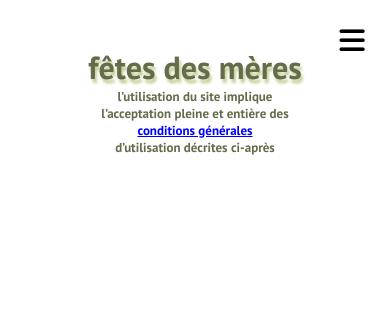
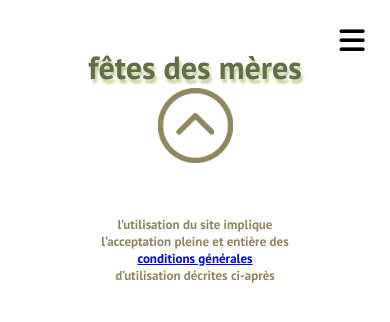
Before and after one commit to Pauljjjj/Flaura_React, a React (Create React App) app: page /fete_des_meres in a window 390 px wide. Shown: the top 322 px of the page. Built offline with nearby package versions, Linux system fonts and the light colour scheme.

Commit message:
mobile opacity

```diff
--- a/src/components/CSS/Article.css
+++ b/src/components/CSS/Article.css
@@ -55,6 +55,7 @@ main {
 
 .ancre{
     text-align: center;
+    margin-bottom: 50px;
 }
 
 .ancre img:hover {
--- a/src/components/CSS/Navbar.css
+++ b/src/components/CSS/Navbar.css
@@ -113,9 +113,8 @@
 
     .nav-menu.active {
         background: white;
-        opacity: 50%;
         left: 0;
-        opacity: 1;
+        opacity: 75%;
         transition: all 0.5s ease;
         z-index: 1;
     }
--- a/src/components/CSS/Titre.css
+++ b/src/components/CSS/Titre.css
@@ -36,6 +36,7 @@ h1{
 
 .text-title{
     font-size: small;
+    color: #8f8762;
 }
 
 .text-title2::selection {
--- a/src/components/pages/Deuil.js
+++ b/src/components/pages/Deuil.js
@@ -1,11 +1,17 @@
 import React from 'react';
 import '../CSS/Titre.css';
+import fleche from '../img/fleche.png';
 
 export default function Deuil() {
   return (
     <div>
       <h1 className='text-title3' id='top'>Deuil</h1>
       <div className='condition_generale2'>
+      <div className='ancre'>
+        <a href="#top">
+          <img src={fleche} width={75} height={75} alt=''/>
+        </a>
+      </div>
         <h6 className='text-title'>l’utilisation du site implique <br className='text-title'/> l’acceptation pleine et entière des <br className='text-title'/><a className='aa' href="condition_general"> conditions générales </a> <br className='text-title'/> d’utilisation décrites ci-après</h6>
       </div>
     </div>
--- a/src/components/pages/Fete_des_meres.js
+++ b/src/components/pages/Fete_des_meres.js
@@ -1,11 +1,17 @@
 import React from 'react';
 import '../CSS/Titre.css';
+import fleche from '../img/fleche.png';
 
 export default function Fete_des_meres() {
   return (
     <div>
       <h1 className='text-title3' id='top'>fêtes des mères</h1>
       <div className='condition_generale2'>
+      <div className='ancre'>
+        <a href="#top">
+          <img src={fleche} width={75} height={75} alt=''/>
+        </a>
+      </div>
         <h6 className='text-title'>l’utilisation du site implique <br className='text-title'/> l’acceptation pleine et entière des <br className='text-title'/><a className='aa' href="condition_general"> conditions générales </a> <br className='text-title'/> d’utilisation décrites ci-après</h6>
       </div>
     </div>
--- a/src/components/pages/Mariage.js
+++ b/src/components/pages/Mariage.js
@@ -10,6 +10,7 @@ import Mariage7 from '../img/mariage7.jpg';
 import Mariage8 from '../img/mariage8.jpg';
 import Mariage9 from '../img/mariage9.jpg';
 import Mariage10 from '../img/mariage10.jpg';
+import fleche from '../img/fleche.png';
 
 export default function Mariage() {
   return (
@@ -48,6 +49,11 @@ export default function Mariage() {
         </section>
       </main>
       <div className='condition_generale2'>
+      <div className='ancre'>
+        <a href="#top">
+          <img src={fleche} width={75} height={75} alt=''/>
+        </a>
+      </div>
         <h6 className='text-title'>l’utilisation du site implique <br className='text-title'/> l’acceptation pleine et entière des <br className='text-title'/><a className='aa' href="condition_general"> conditions générales </a> <br className='text-title'/> d’utilisation décrites ci-après</h6>
       </div>
     </div>
--- a/src/components/pages/Naissance.js
+++ b/src/components/pages/Naissance.js
@@ -1,11 +1,17 @@
 import React from 'react';
 import '../CSS/Titre.css';
+import fleche from '../img/fleche.png';
 
 export default function Naissance() {
   return (
     <div>
       <h1 className='text-title3' id='top'>Naissance</h1>
       <div className='condition_generale2'>
+      <div className='ancre'>
+        <a href="#top">
+          <img src={fleche} width={75} height={75} alt=''/>
+        </a>
+      </div>
         <h6 className='text-title'>l’utilisation du site implique <br className='text-title'/> l’acceptation pleine et entière des <br className='text-title'/><a className='aa' href="condition_general"> conditions générales </a> <br className='text-title'/> d’utilisation décrites ci-après</h6>
       </div>
     </div>
--- a/src/components/pages/Voir_tout_evenement.js
+++ b/src/components/pages/Voir_tout_evenement.js
@@ -12,6 +12,7 @@ import Evenement7 from '../img/mariage7.jpg';
 import Evenement8 from '../img/mariage8.jpg';
 import Evenement9 from '../img/mariage9.jpg';
 import Evenement10 from '../img/mariage10.jpg';
+import fleche from '../img/fleche.png';
 
 export default function Voir_tout_evenement() {
   return (
@@ -61,6 +62,11 @@ export default function Voir_tout_evenement() {
         </section>
       </main>
       <div className='condition_generale2'>
+      <div className='ancre'>
+        <a href="#top">
+          <img src={fleche} width={75} height={75} alt=''/>
+        </a>
+      </div>
         <h6 className='text-title'>l’utilisation du site implique <br className='text-title'/> l’acceptation pleine et entière des <br className='text-title'/><a className='aa' href="condition_general"> conditions générales </a> <br className='text-title'/> d’utilisation décrites ci-après</h6>
       </div>
     </div>
```
